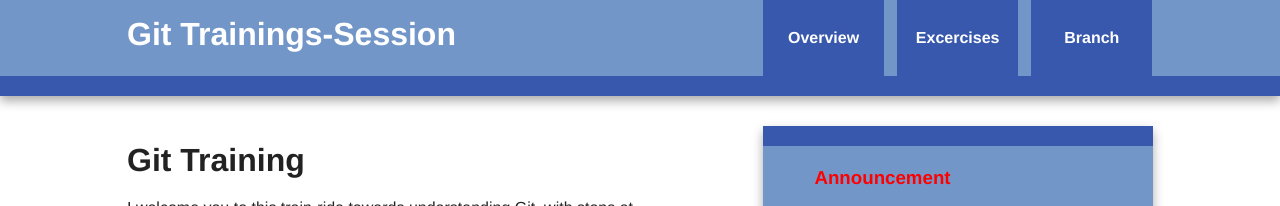
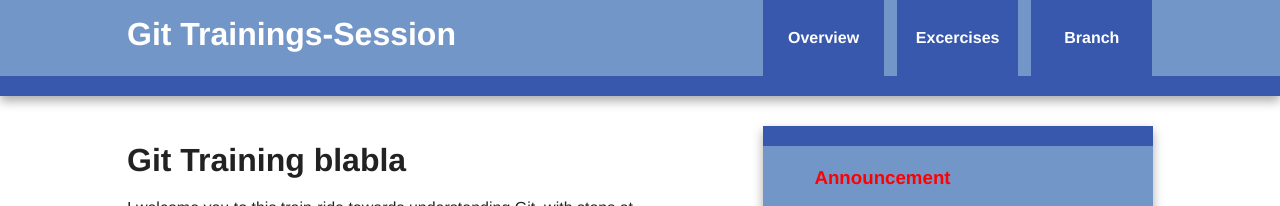
Before and after one commit to mihapek/demo, a plain HTML site: page index.html in a window 1280 px wide. Shown: the top 206 px of the page. Drawn offline with nearby package versions, Linux system fonts and the light colour scheme.

Commit message:
change header

```diff
--- a/index.html
+++ b/index.html
@@ -40,7 +40,7 @@
 
                 <article>
                     <header>
-                        <h1>Git Training</h1>
+                        <h1>Git Training blabla</h1>
                         <p>I welcome you to this train-ride towards understanding Git, with stops at Introduction to Git, First Steps, Excercise 1, Branching & Merging, Rebasing & Clean-up and last stop will be Advanced topics & Retrospective.</p>
                     </header>
                     <section>
```
